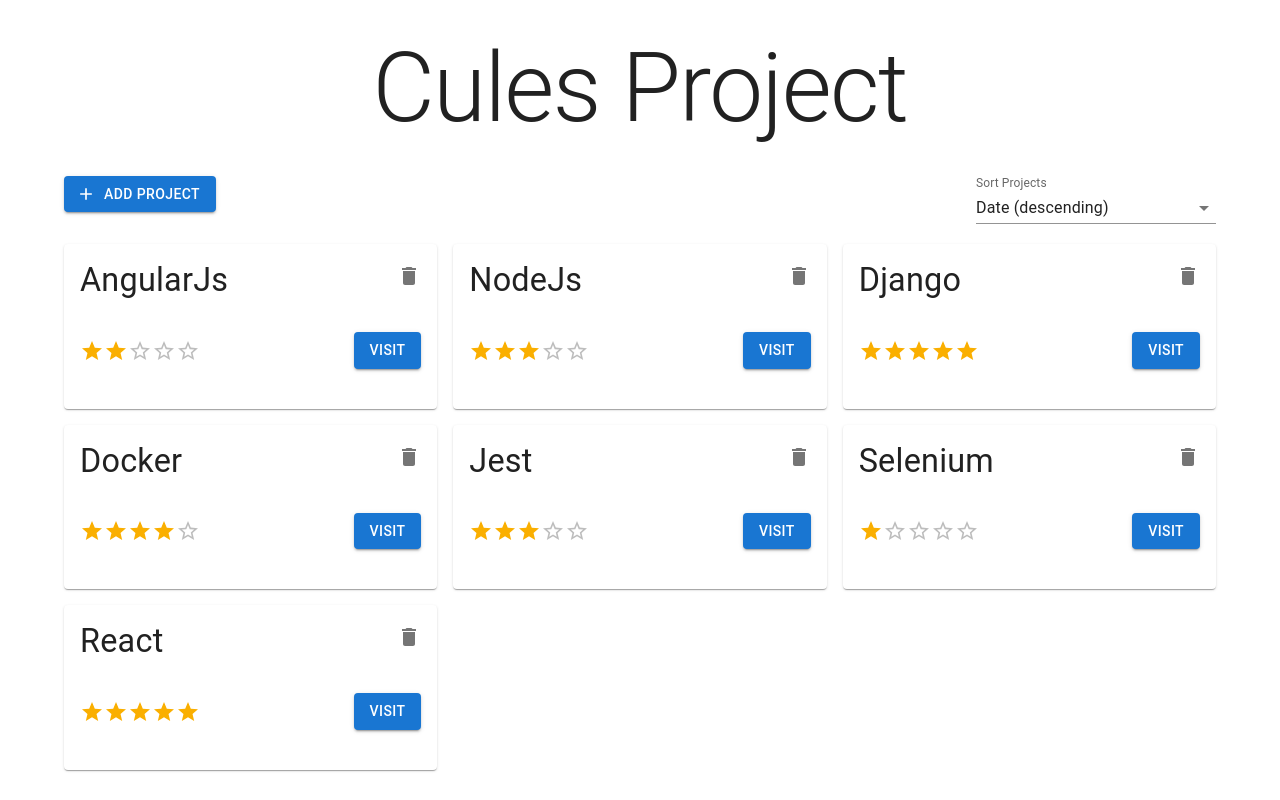
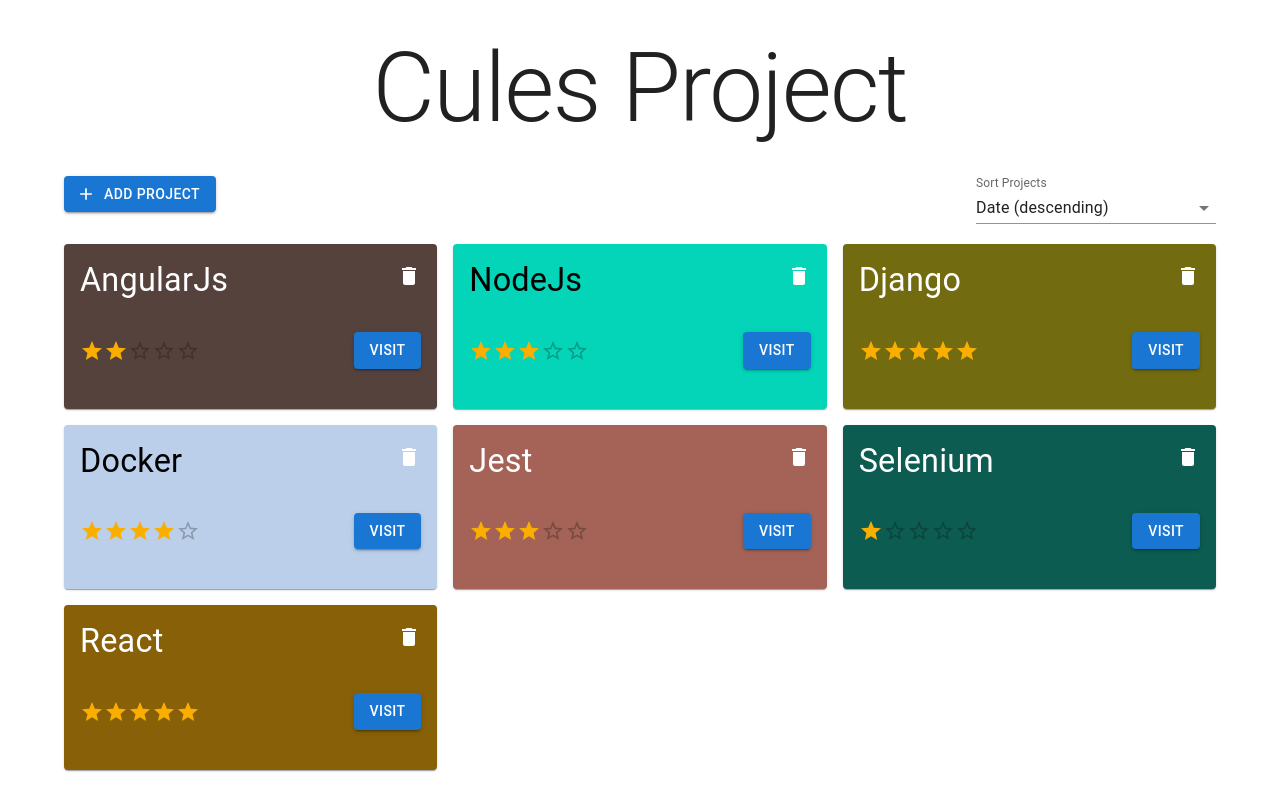
Before and after one commit to thatanjan/cules-project-assignment, a React (Create React App) app: page / in a window 1280 px wide. Built offline with nearby package versions, Linux system fonts and the light colour scheme.

Commit message:
ProjectCards will now have random colors.

```diff
--- a/src/Components/Project/ProjectCard.tsx
+++ b/src/Components/Project/ProjectCard.tsx
@@ -15,6 +15,8 @@
 
 import { useAppDispatch } from 'redux/hooks/baseHooks'
 import { deleteProject } from 'redux/reducers/projectsReducer'
+
+import getRandomColors from 'utils/getRandomColors'
 
 import DeleteProject from './DeleteProject'
 
@@ -40,7 +42,12 @@
 
 	return (
 		<>
-			<IconButton onClick={handleOpen}>
+			<IconButton
+				sx={{
+					'& svg': { color: 'white' },
+				}}
+				onClick={handleOpen}
+			>
 				<DeleteIcon />
 			</IconButton>
 			<DeleteProject
@@ -52,9 +59,12 @@
 	)
 }
 
-const ProjectCard = ({ name, rating, url, id }: Project) => (
+const ProjectCard = ({ name, rating, url, id }: Project) => {
+	const { backgroundColor, color } = getRandomColors()
+
+	return (
 		<Card
-		sx={{ pb: '1rem' }}
+			sx={{ pb: '1rem', backgroundColor, color }}
 			component={motion.div}
 			layout
 			initial={{
@@ -90,5 +100,5 @@
 			</CardContent>
 		</Card>
 	)
-
+}
 export default ProjectCard
```
Lines whose indentation alone changed are shown as unchanged.
